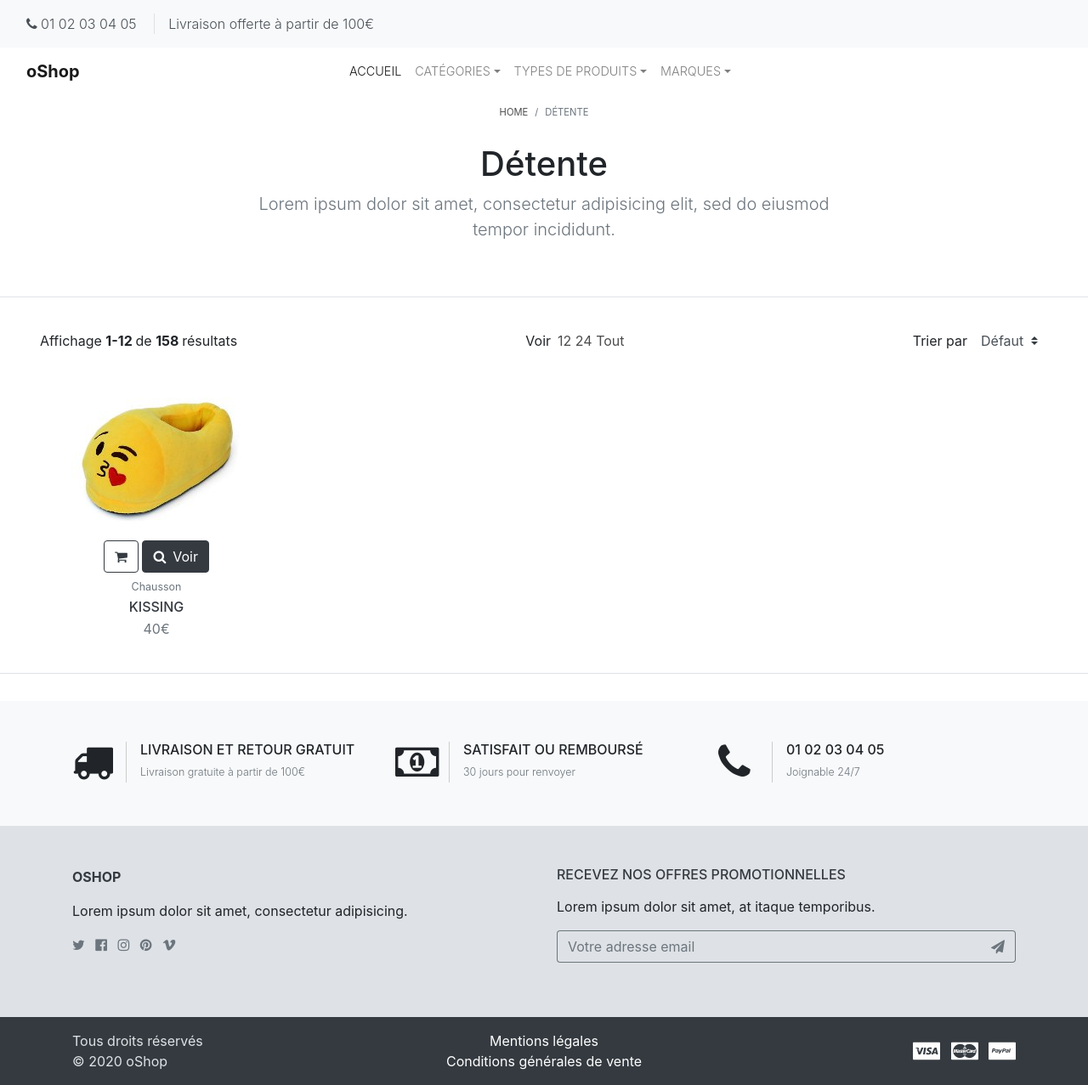
After one commit to Pierre-Henri-Kocan/Projet-Oshop-front, a PHP site: template app/views/products_list.tpl.php in a window 1280 px wide. The commit adds this page. Shown: the whole page at 85% size. Run offline with PHP 8.4, Linux system fonts and the light colour scheme; the template is opened without the code that fills it, so the values that code supplies are empty; some libraries are stand-ins or nearby versions.

Commit message:
Challenge en cours

```diff
--- /dev/null
+++ b/app/views/products_list.tpl.php
@@ -0,0 +1,61 @@
+  <section class="hero">
+    <div class="container">
+      <!-- Breadcrumbs -->
+      <ol class="breadcrumb justify-content-center">
+        <li class="breadcrumb-item"><a href="index.html">Home</a></li>
+        <li class="breadcrumb-item active">Détente</li>
+      </ol>
+      <!-- Hero Content-->
+      <div class="hero-content pb-5 text-center">
+        <h1 class="hero-heading">Détente</h1>
+        <div class="row">
+          <div class="col-xl-8 offset-xl-2">
+            <p class="lead text-muted">Lorem ipsum dolor sit amet, consectetur adipisicing elit, sed do eiusmod tempor
+              incididunt.</p>
+          </div>
+        </div>
+      </div>
+    </div>
+  </section>
+
+  <section class="products-grid">
+    <div class="container-fluid">
+
+      <header class="product-grid-header d-flex align-items-center justify-content-between">
+        <div class="mr-3 mb-3">
+          Affichage <strong>1-12 </strong>de <strong>158 </strong>résultats
+        </div>
+        <div class="mr-3 mb-3"><span class="mr-2">Voir</span><a href="#" class="product-grid-header-show active">12 </a><a
+            href="#" class="product-grid-header-show ">24 </a><a href="#" class="product-grid-header-show ">Tout </a>
+        </div>
+        <div class="mb-3 d-flex align-items-center"><span class="d-inline-block mr-1">Trier par</span>
+          <select class="custom-select w-auto border-0">
+            <option value="orderby_0">Défaut</option>
+            <option value="orderby_1">Nom</option>
+            <option value="orderby_2">Note</option>
+            <option value="orderby_3">Prix</option>
+          </select>
+        </div>
+      </header>
+      <div class="row">
+        <!-- product-->
+        <div class="product col-xl-3 col-lg-4 col-sm-6">
+          <div class="product-image">
+            <a href="product.html" class="product-hover-overlay-link">
+              <img src="images/produits/1-kiss_tn.jpg" alt="product" class="img-fluid">
+            </a>
+          </div>
+          <div class="product-action-buttons">
+            <a href="#" class="btn btn-outline-dark btn-product-left"><i class="fa fa-shopping-cart"></i></a>
+            <a href="product.html" class="btn btn-dark btn-buy"><i class="fa-search fa"></i><span class="btn-buy-label ml-2">Voir</span></a>
+          </div>
+          <div class="py-2">
+
+            <p class="text-muted text-sm mb-1">Chausson</p>
+            <h3 class="h6 text-uppercase mb-1"><a href="product.html" class="text-dark">Kissing</a></h3><span class="text-muted">40€</span>
+          </div>
+        </div>
+        <!-- /product-->
+
+    </div>
+  </section>
--- a/public/index.php
+++ b/public/index.php
@@ -63,7 +63,7 @@
   // à l'URL (réécrite) demandée, et on stocke le tout dans $match (un tableau associatif)
   // Ceci remplace les if ... else qu'on utilisait précédemment ;)
   $matchingRouteInfos = $router->match();
-  // d( $matchingRouteInfos );
+   var_dump( $matchingRouteInfos );
 
   // A partir de là, j'ai dans $match toutes les infos necessaire
   // à l'affichage de la page qui correspond à l'URL demandée
```
Also changed, not shown: app/Controllers/CatalogController.php (+17 -4 lines), 1 other file.
